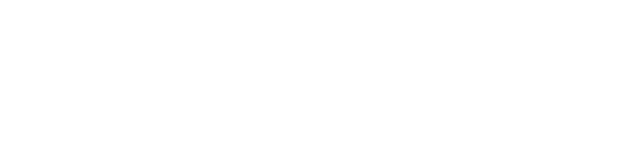
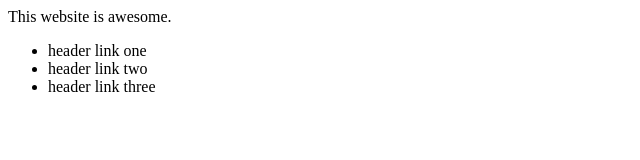
Before and after one commit to the08bit/landingpage, a plain HTML site: page index.html in a window 1280 px wide. Shown: the whole page, without its empty margins (0-640 px from the left). Drawn offline with Linux system fonts and the light colour scheme.

Commit message:
header html work

```diff
--- a/index.html
+++ b/index.html
@@ -5,7 +5,16 @@
         <title>LandingPage</title>
         <link rel="stylesheet" href="style.css">
     </head>
-
     <body>
+        <div class="header">
+            <div class="introtext">This website is awesome.</div>
+            <div class="headerlinks">
+                <ul>
+                    <li a href="">header link one</li>
+                    <li a href="">header link two</li>
+                    <li a href="">header link three</li>
+                </ul>
+            </div>
+        </div>
     </body>
 </html>
```
